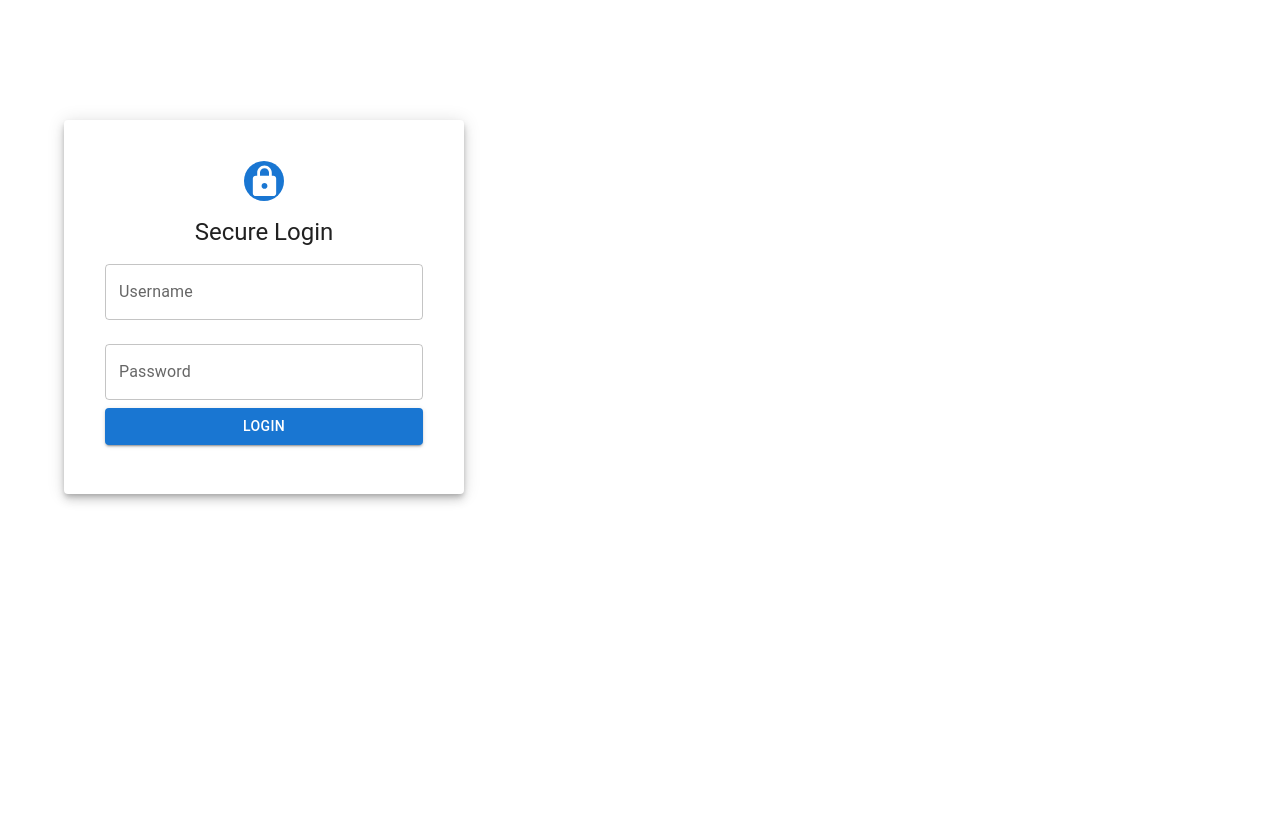
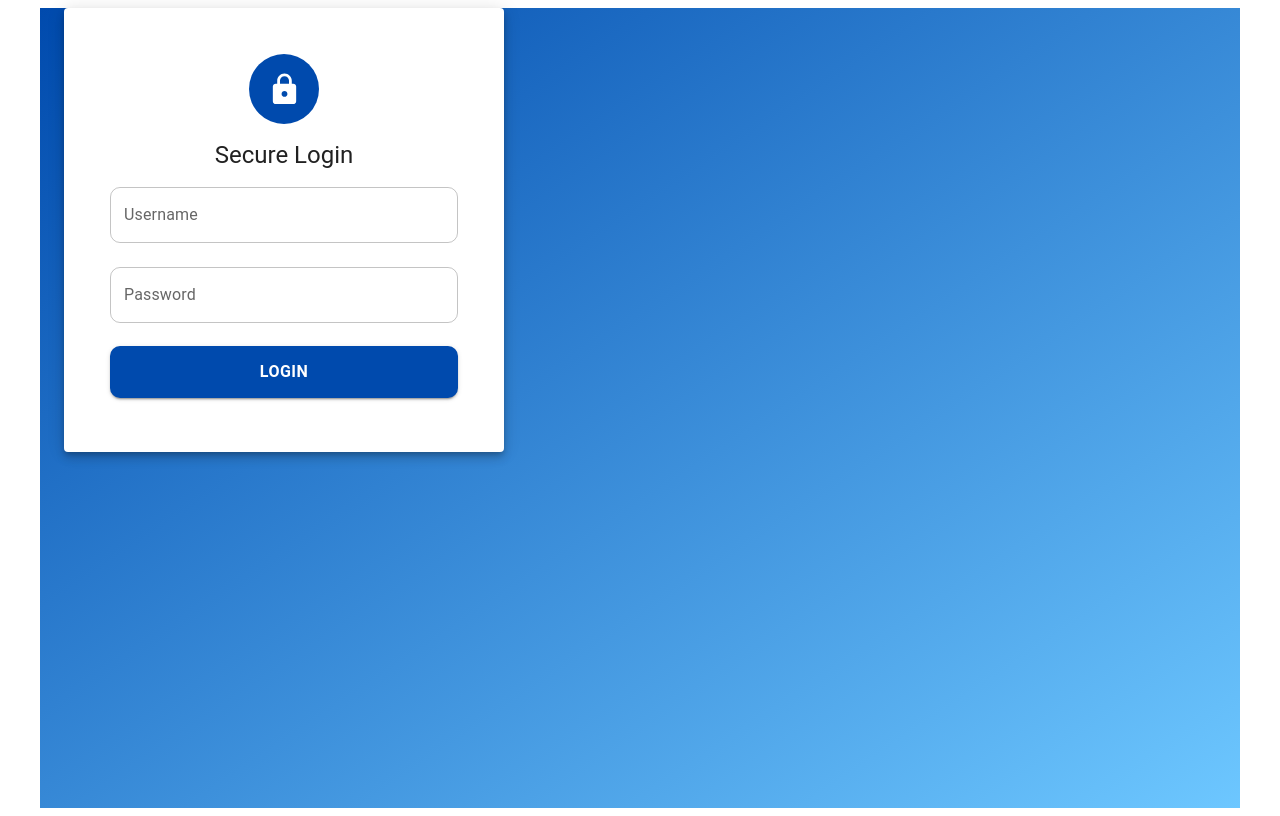
Before and after one commit to 2200032547-Giridhar/banking-ui, a React (Vite) app: page /login in a window 1280 px wide. Built offline with nearby package versions, Linux system fonts and the light colour scheme.

Commit message:
Update login.css
Updated styles for login container, card, avatar, title, input, and button.

```diff
--- a/src/styles/login.css
+++ b/src/styles/login.css
@@ -1,36 +1,41 @@
 .login-container {
-  margin-top: 120px;
   display: flex;
   justify-content: center;
+  align-items: center;
+  height: 100vh;
+  background: linear-gradient(to bottom right, #004aad, #6dc7ff);
 }
 
 .login-card {
-  width: 350px;
-  padding: 25px;
-  border-radius: 20px;
+  width: 380px;
+  padding: 30px;
+  border-radius: 18px;
   background: white;
+  box-shadow: 0 8px 25px rgba(0,0,0,0.15);
 }
 
 .login-avatar {
-  background-color: #1976d2 !important;
-  margin: auto;
-  width: 60px;
-  height: 60px;
-  margin-bottom: 15px;
+  background-color: #004aad !important;
+  width: 70px !important;
+  height: 70px !important;
+  margin: 0 auto 15px auto;
 }
 
 .login-title {
-  font-weight: bold;
+  font-weight: 700;
+  text-align: center;
   margin-bottom: 20px;
 }
 
-.login-input {
-  margin-bottom: 10px;
+.login-input .MuiInputBase-root {
+  border-radius: 10px !important;
 }
 
 .login-btn {
-  background-color: #1976d2 !important;
-  padding: 10px;
-  margin-top: 15px;
-  font-size: 16px;
+  margin-top: 15px !important;
+  background-color: #004aad !important;
+  padding: 12px !important;
+  border-radius: 10px !important;
+  font-size: 16px !important;
+  font-weight: bold !important;
 }
```
